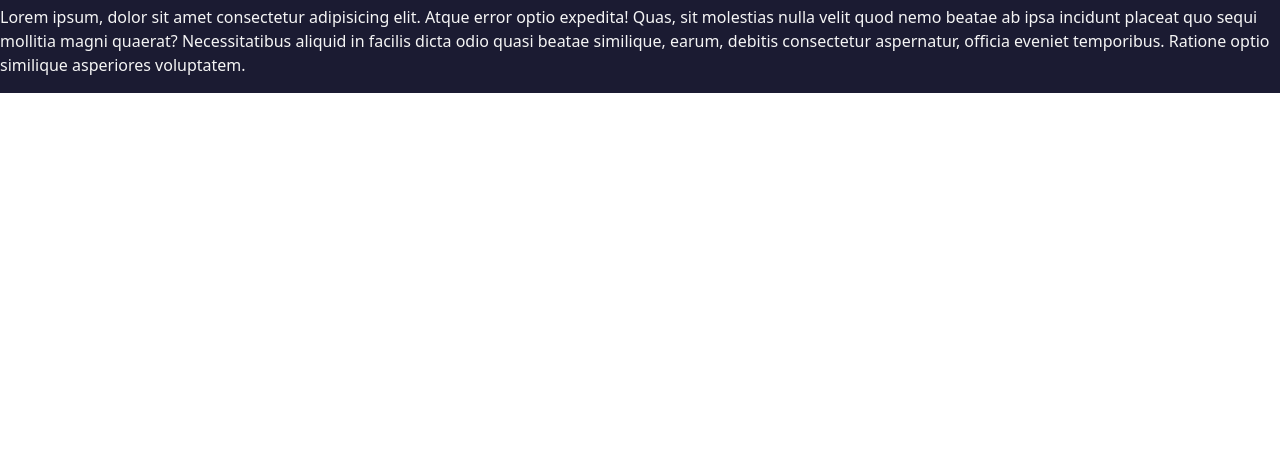
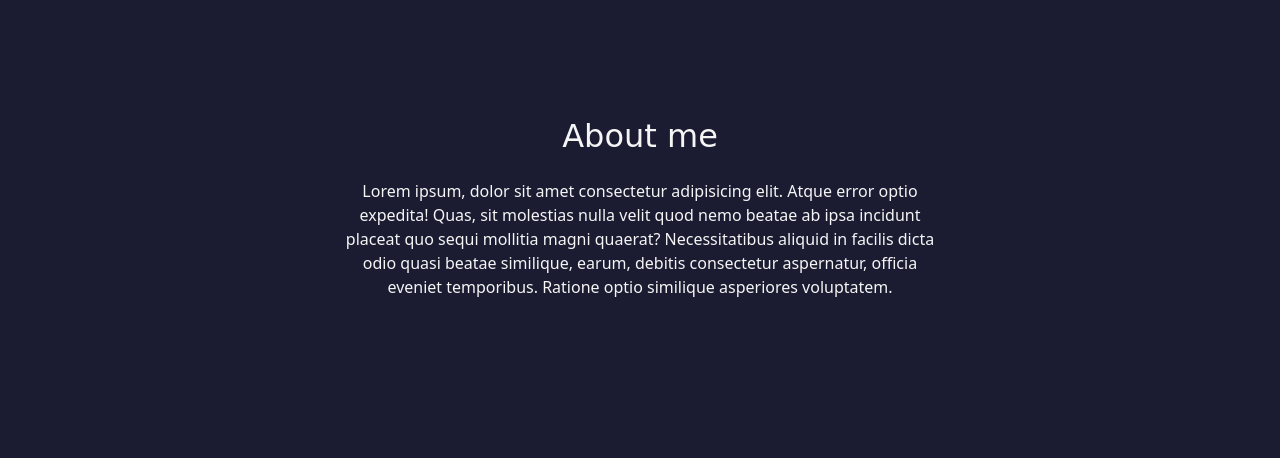
Before and after one commit to Psyderalis/Portafolio-DEV, a plain HTML site: page index.html in a window 1280 px wide. Shown: the part 1037-1495 px from the top of the page. Before the commit the page ends 1130 px from the top, so only its background shows below. Drawn offline with nearby package versions, Linux system fonts and the light colour scheme; a web font is replaced by a local one.

Commit message:
agregando seccion about me y estilos

```diff
--- a/index.html
+++ b/index.html
@@ -68,7 +68,7 @@
     </section>
 
     <!--Seccion About me-->
-    <section class="about-me dark-section">
+    <section class="about-me section-dark">
         <div class="container1">
             <h2 class="section-title white-text">About me</h2>
             <p class="text-title">Lorem ipsum, dolor sit amet consectetur adipisicing elit. Atque error optio expedita! Quas, sit molestias nulla velit quod nemo beatae ab ipsa incidunt placeat quo sequi mollitia magni quaerat? Necessitatibus aliquid in facilis dicta odio quasi beatae similique, earum, debitis consectetur aspernatur, officia eveniet temporibus. Ratione optio similique asperiores voluptatem.</p>
--- a/style.css
+++ b/style.css
@@ -11,9 +11,19 @@ h1 {
     font-family: 'Rubik Dirt', cursive;
 }
 
-.dark-section {
+.section-dark {
     color: whitesmoke;
     background: #1b1b32;
+}
+
+.section-title {
+    font-size: 2rem;
+    padding: 15px 0;
+    font-family: 'Rubik Dirt', cursive;
+}
+
+.section-text {
+    font-size: 1.2rem;
 }
 
 /* Navbar */
@@ -49,7 +59,16 @@ h1 {
     color: #615151;
 }
 
+/* About me */
+.about-me {
+    height: 500px;
+    padding: 10px;
+}
 
+.about-me .container1 {
+    max-width: 600px;
+    text-align: center;
+}
 
 /* Responsive */
 @media screen and (max-width: 760px) {
```
